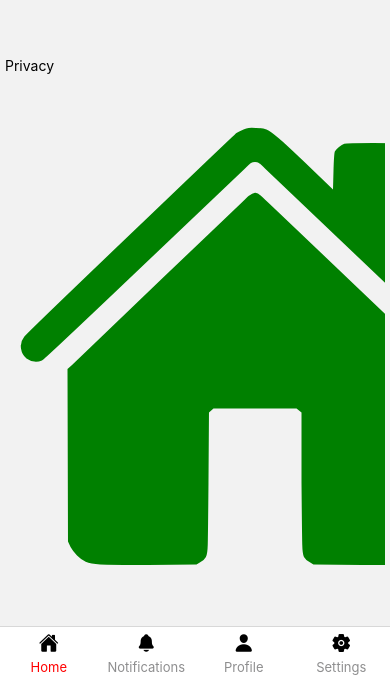
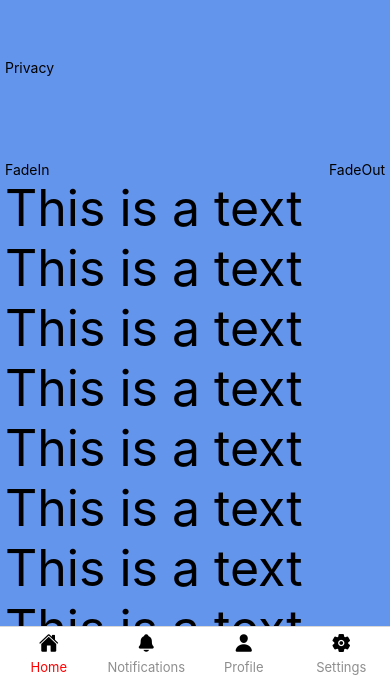
Before and after one commit to RustyRishii/Navigation, a React Native app: screen /Home in a window 390 px wide. Shown: the part 169-844 px from the top of the page. Built offline with nearby package versions, Linux system fonts and the light colour scheme; no server answers.

Commit message:
Added Animations

```diff
--- a/App.tsx
+++ b/App.tsx
@@ -1,16 +1,15 @@
-import { StyleSheet } from "react-native";
-import { NavigationContainer } from "@react-navigation/native";
-import HomePage from "./src/pages/home";
 import { createNativeStackNavigator } from "@react-navigation/native-stack";
 import { createBottomTabNavigator } from "@react-navigation/bottom-tabs";
+import { NavigationContainer } from "@react-navigation/native";
+import Icon from "react-native-vector-icons/Ionicons";
 import Notifications from "./src/pages/notifications";
+import Settings from "./src/pages/settings";
+import Privacy from "./src/pages/privacy";
+import { StyleSheet } from "react-native";
 import Profile from "./src/pages/profile";
-import Icon from "react-native-vector-icons/Ionicons";
-import Settings from "./src/pages/settings";
-import Details from "./src/pages/details";
-import Features from "./src/pages/features";
-import Privacy from "./src/pages/privacy";
+import HomePage from "./src/pages/home";
 import Tweet from "./src/pages/tweet";
+import { BlurView } from "expo-blur";
 
 const myIcon = <Icon name="home" size={20} color="green" />;
 
@@ -29,12 +28,17 @@ function HomeStack() {
   return (
     <Stack.Navigator initialRouteName="HomePage">
       <Stack.Screen
-        options={{ headerShown: false, animation: "slide_from_right" }}
+        options={{
+          headerShown: false,
+        }}
         name="HomePage"
         component={HomePage}
       />
       <Stack.Screen
-        options={{ headerShown: false }}
+        options={{
+          headerShown: false,
+          animation: "slide_from_right",
+        }}
         name="Privacy"
         component={Privacy}
       />
@@ -48,6 +52,7 @@ function BottomTabs() {
       // initialRouteName="Home"
       screenOptions={{
         tabBarLabelStyle: {
+          position: "relative",
           fontSize: 13,
         },
         tabBarActiveTintColor: "red",
--- a/package.json
+++ b/package.json
@@ -16,7 +16,9 @@
     "@react-navigation/native": "^6.1.9",
     "@react-navigation/native-stack": "^6.9.17",
     "expo": "^49.0.21",
+    "expo-blur": "~12.4.1",
     "expo-font": "~11.4.0",
+    "expo-haptics": "~12.4.0",
     "expo-splash-screen": "~0.20.5",
     "expo-status-bar": "~1.6.0",
     "react": "18.2.0",
--- a/src/pages/home.tsx
+++ b/src/pages/home.tsx
@@ -4,11 +4,12 @@ import {
   View,
   ToastAndroid,
   TouchableOpacity,
+  Animated,
   ScrollView,
   RefreshControl,
   Pressable,
 } from "react-native";
-import React, { useCallback, useEffect, useState } from "react";
+import React, { useCallback, useEffect, useRef, useState } from "react";
 import { SafeAreaView } from "react-native-safe-area-context";
 import UniversalStyles from "../styles/universalStyles";
 import { StatusBar } from "expo-status-bar";
@@ -32,6 +33,7 @@ import {
 import { NavigationContainer } from "@react-navigation/native";
 import Tweet from "./tweet";
 import { GestureHandlerRootView } from "react-native-gesture-handler";
+import * as Haptics from "expo-haptics";
 
 const myIcon = <Icon name="home" size={20} color="green" />;
 
@@ -60,43 +62,153 @@ const HomePage = ({ navigation }) => {
     }, 200);
   }, []);
 
-  useEffect(() => {
-    getAPIData();
-  }, []);
+  // useEffect(() => {
+  //   getAPIData();
+  // }, []);
 
-  // const [fontsLoaded] = useFonts({
-  //   "Kalam-Regular": require("../../assets/fonts/Kalam-Regular.ttf"),
-  // });
+  const fadeAnim = useRef(new Animated.Value(0)).current;
 
-  // const onLayoutRootView = useCallback(async () => {
-  //   if (fontsLoaded) {
-  //     await SplashScreen.hideAsync();
-  //   }
-  // }, [fontsLoaded]);
+  const fadeIn = () => {
+    Animated.timing(fadeAnim, {
+      toValue: 1,
+      useNativeDriver: true,
+      delay: 0,
+      duration: 5000,
+    }).start();
+  };
 
-  // if (!fontsLoaded) {
-  //   return null;
-  // }
+  const fadeOut = () => {
+    Animated.timing(fadeAnim, {
+      toValue: 0,
+      useNativeDriver: true,
+      delay: 0,
+      duration: 5000,
+    }).start();
+  };
 
-  //const screenHeight = Dimensions.get("window").height;
   return (
-    <GestureHandlerRootView style={{ flex: 1, padding: 5 }}>
+    <GestureHandlerRootView
+      style={{
+        flex: 1,
+        paddingHorizontal: 5,
+        backgroundColor: "cornflowerblue",
+      }}
+    >
+      <StatusBar backgroundColor="black" />
       <SafeAreaView style={{ flex: 1 }}>
         <ScrollView
+          showsVerticalScrollIndicator={false}
           style={{ flex: 1 }}
-          scrollEnabled={true}
-          contentContainerStyle={
-            {
-              // padding: 10,
-              // flex: 1,
-            }
-          }
           refreshControl={
             <RefreshControl refreshing={refreshing} onRefresh={getQuotes} />
           }
         >
-          <StatusBar backgroundColor="black" />
           <View style={UniversalStyles.quoteBlock}>
+            {apiData ? (
+              <View>
+                <Title3 text={apiData.text} />
+                <View style={{ paddingVertical: 10, alignItems: "flex-end" }}>
+                  <Title3 text={apiData.author} />
+                </View>
+              </View>
+            ) : null}
+          </View>
+          <Pressable
+            onPress={() => {
+              navigation.navigate("Privacy");
+              Haptics.notificationAsync(
+                Haptics.NotificationFeedbackType.Success
+              );
+            }}
+          >
+            <Text>Privacy</Text>
+          </Pressable>
+          <Animated.View style={{ opacity: fadeAnim }}>
+            <Text
+              style={{
+                fontSize: 52,
+                borderRadius: 10,
+                borderWidth: 1,
+                padding: 10,
+                color: "white",
+                alignContent: "center",
+                justifyContent: "center",
+                alignItems: "center",
+                textAlign: "center",
+              }}
+            >
+              Animation
+            </Text>
+          </Animated.View>
+          <View
+            style={{ justifyContent: "space-between", flexDirection: "row" }}
+          >
+            <Pressable
+              onPress={() => {
+                fadeIn();
+                console.log("FadeIn");
+              }}
+            >
+              <Text>FadeIn</Text>
+            </Pressable>
+            <Pressable
+              onPress={() => {
+                fadeOut();
+                console.log("FadeOut");
+              }}
+            >
+              <Text>FadeOut</Text>
+            </Pressable>
+          </View>
+          <Text style={{ fontSize: 50 }}>This is a text</Text>
+          <Text style={{ fontSize: 50 }}>This is a text</Text>
+          <Text style={{ fontSize: 50 }}>This is a text</Text>
+          <Text style={{ fontSize: 50 }}>This is a text</Text>
+          <Text style={{ fontSize: 50 }}>This is a text</Text>
+          <Text style={{ fontSize: 50 }}>This is a text</Text>
+          <Text style={{ fontSize: 50 }}>This is a text</Text>
+          <Text style={{ fontSize: 50 }}>This is a text</Text>
+          <Text style={{ fontSize: 50 }}>This is a text</Text>
+          <Text style={{ fontSize: 50 }}>This is a text</Text>
+          <Text style={{ fontSize: 50 }}>This is a text</Text>
+          <Text style={{ fontSize: 50 }}>This is a text</Text>
+          <Text style={{ fontSize: 50 }}>This is a text</Text>
+          <Text style={{ fontSize: 50 }}>This is a text</Text>
+          <Text style={{ fontSize: 50 }}>This is a text</Text>
+          <Text style={{ fontSize: 50 }}>This is a text</Text>
+          <Text style={{ fontSize: 50 }}>This is a text</Text>
+        </ScrollView>
+      </SafeAreaView>
+    </GestureHandlerRootView>
+  );
+};
+
+export default HomePage;
+
+const styles = StyleSheet.create({});
+
+{
+  /* <ScrollView
+          style={{ flex: 1 }}
+          scrollEnabled={true}
+          contentContainerStyle={{
+            // padding: 10,
+            flex: 1,
+          }}
+          refreshControl={
+            <RefreshControl refreshing={refreshing} onRefresh={getQuotes} />
+          }
+        >
+          <View style={UniversalStyles.quoteBlock}>
+            {apiData ? (
+              <View>
+                <Title3 text={apiData.text} />
+                <View style={{ paddingVertical: 10, alignItems: "flex-end" }}>
+                  <Title3 text={apiData.author} />
+                </View>
+              </View>
+            ) : null}
+          </View><View style={UniversalStyles.quoteBlock}>
             {apiData ? (
               <View>
                 <Title3 text={apiData.text} />
@@ -109,14 +221,6 @@ const HomePage = ({ navigation }) => {
           <Pressable onPress={() => navigation.navigate("Privacy")}>
             <Text>Privacy</Text>
           </Pressable>
-          <Icon name="home" color="green" size={500} />
-          <Icon name="home" color="green" size={500} />
-        </ScrollView>
-      </SafeAreaView>
-    </GestureHandlerRootView>
-  );
-};
 
-export default HomePage;
-
-const styles = StyleSheet.create({});
+        </ScrollView> */
+}
--- a/src/pages/notifications.tsx
+++ b/src/pages/notifications.tsx
@@ -11,7 +11,7 @@ const Notifications = () => {
   return (
     <GestureHandlerRootView style={{ flex: 1, padding: 5 }}>
       <SafeAreaView style={{ flex: 1 }}>
-        <ScrollView style={{ flex: 1 }}>
+        <ScrollView style={{ flex: 1 }} showsVerticalScrollIndicator={false}>
           <Text style={{ fontSize: 50 }}>This is a text</Text>
           <Text style={{ fontSize: 50 }}>This is a text</Text>
           <Text style={{ fontSize: 50 }}>This is a text</Text>
--- a/src/pages/settings.tsx
+++ b/src/pages/settings.tsx
@@ -1,10 +1,11 @@
 import { StyleSheet, Text, View } from "react-native";
 import React from "react";
 import { SafeAreaView } from "react-native-safe-area-context";
+import UniversalStyles from "../styles/universalStyles";
 
 const Settings = () => {
   return (
-    <SafeAreaView>
+    <SafeAreaView style={UniversalStyles.page}>
       <View>
         <Text>Settings</Text>
       </View>
--- a/src/styles/universalStyles.tsx
+++ b/src/styles/universalStyles.tsx
@@ -4,7 +4,7 @@ import React from "react";
 
 const UniversalStyles = StyleSheet.create({
   page: {
-    padding: 10,
+    padding: 5,
   },
   quoteBlock: {
     height: "20%",
```
Also changed, not shown: 1 other file (tests, documents, lock files or other folders).
